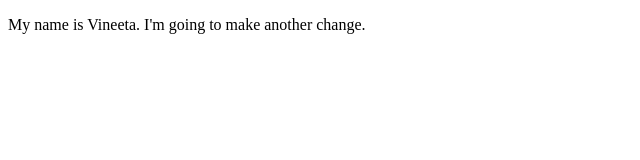
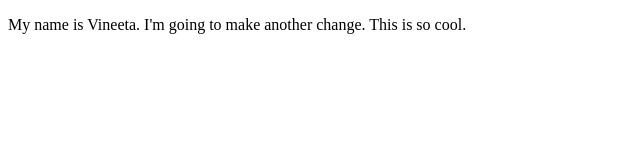
Before and after one commit to vhendry/myfirstprojectongithub, a plain HTML site: page index.html in a window 1280 px wide. Shown: the whole page, without its empty margins (0-640 px from the left). Drawn offline with Linux system fonts and the light colour scheme.

Commit message:
another change

```diff
--- a/index.html
+++ b/index.html
@@ -7,7 +7,7 @@
     <link rel="stylesheet" href="style.css" />
   </head>
   <body>
-    <p>My name is Vineeta. I'm going to make another change.</p>
+    <p>My name is Vineeta. I'm going to make another change. This is so cool.</p>
 
   </body>
 </html>
```
